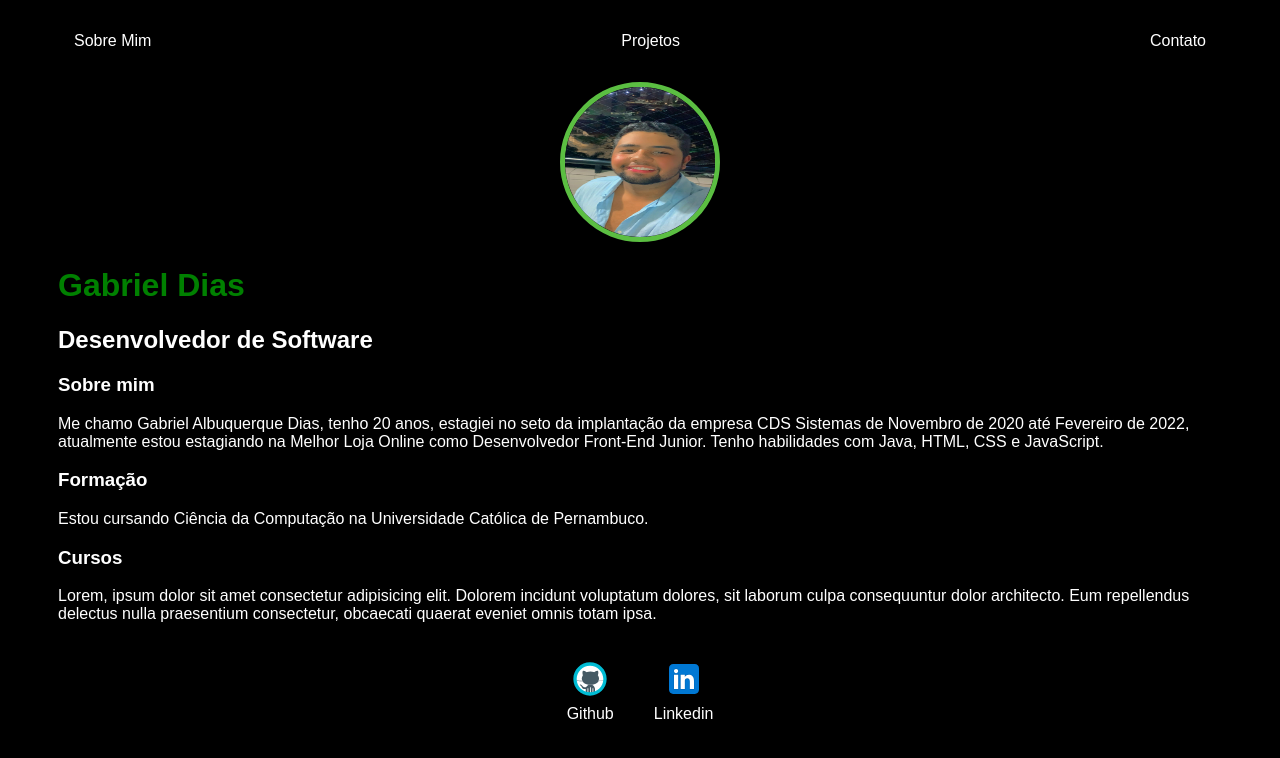
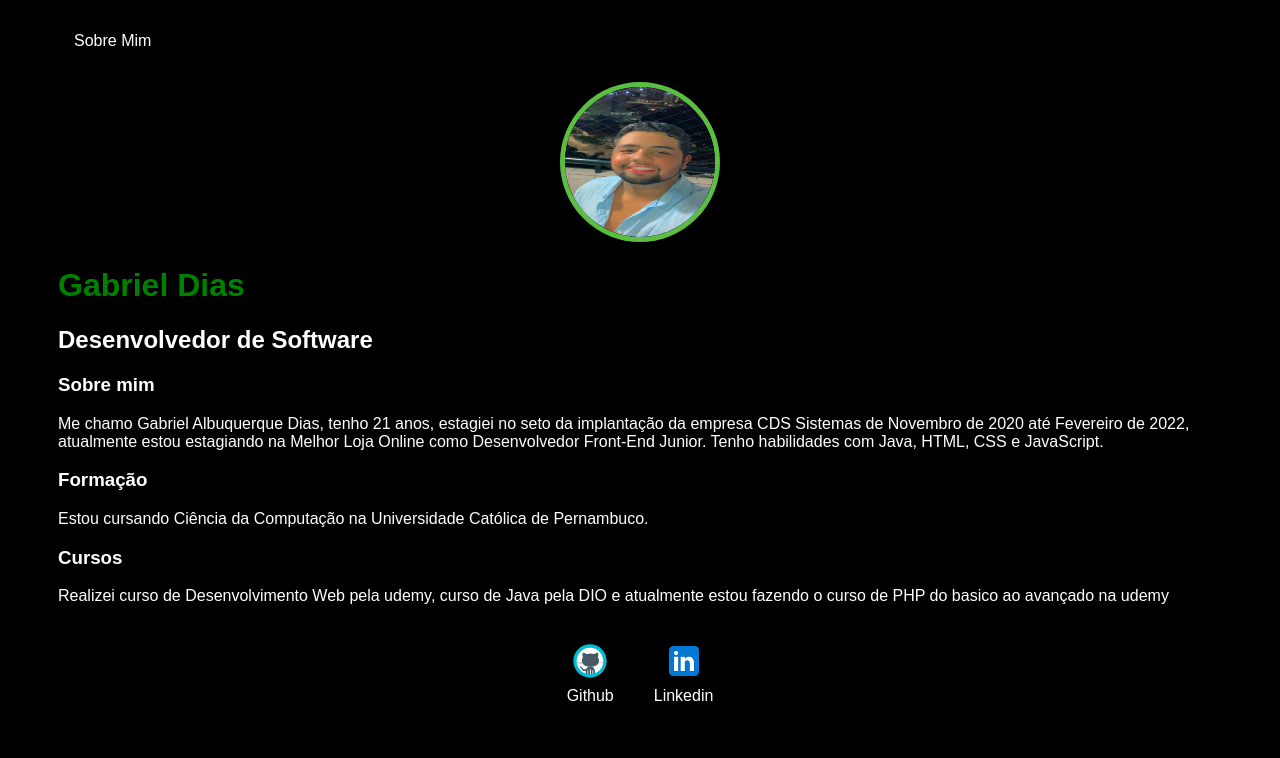
Before and after one commit to GabrielDiass1/portifolio-GabrielDias, a plain HTML site: page index.html in a window 1280 px wide. Drawn offline with Linux system fonts and the light colour scheme.

Commit message:
alteracoes

```diff
--- a/index.html
+++ b/index.html
@@ -14,13 +14,7 @@
                 <li>
                     <a href="index.html">Sobre Mim</a>
                 </li>
-                <li>
-                    <a href="project.html">Projetos</a>
-                </li>
-                <li>
-                    <a href="contact.html">Contato</a>
-                </li>
-            </ul>
+
         </nav>
 
         <header>
@@ -34,7 +28,7 @@
             <section>
                 <h3>Sobre mim</h3>
                 <p>
-               Me chamo Gabriel Albuquerque Dias, tenho 20 anos, estagiei no seto da implantação da empresa CDS Sistemas de Novembro de 2020 até Fevereiro de 2022, atualmente estou estagiando na Melhor Loja Online como Desenvolvedor Front-End Junior. Tenho habilidades com Java, HTML, CSS e JavaScript.
+               Me chamo Gabriel Albuquerque Dias, tenho 21 anos, estagiei no seto da implantação da empresa CDS Sistemas de Novembro de 2020 até Fevereiro de 2022, atualmente estou estagiando na Melhor Loja Online como Desenvolvedor Front-End Junior. Tenho habilidades com Java, HTML, CSS e JavaScript.
                 </p>
             </section>
             <section>
@@ -46,7 +40,7 @@
             <section>
                 <h3>Cursos</h3>
                 <p>
-                Lorem, ipsum dolor sit amet consectetur adipisicing elit. Dolorem incidunt voluptatum dolores, sit laborum culpa consequuntur dolor architecto. Eum repellendus delectus nulla praesentium consectetur, obcaecati quaerat eveniet omnis totam ipsa.
+                Realizei curso de Desenvolvimento Web pela udemy, curso de Java pela DIO e atualmente estou fazendo o curso de PHP do basico ao avançado na udemy
                 </p>
             </section>
         </main>
```
Also changed, not shown: contact.html (deleted, +0 -1 lines), project.html (deleted, +0 -1 lines).
